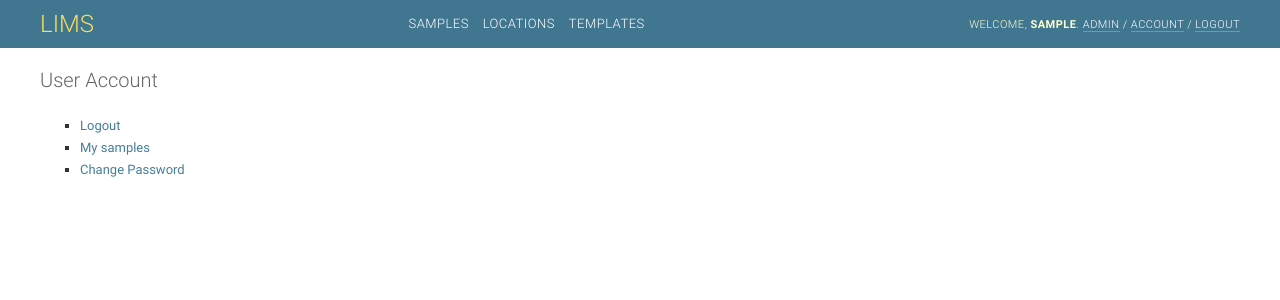
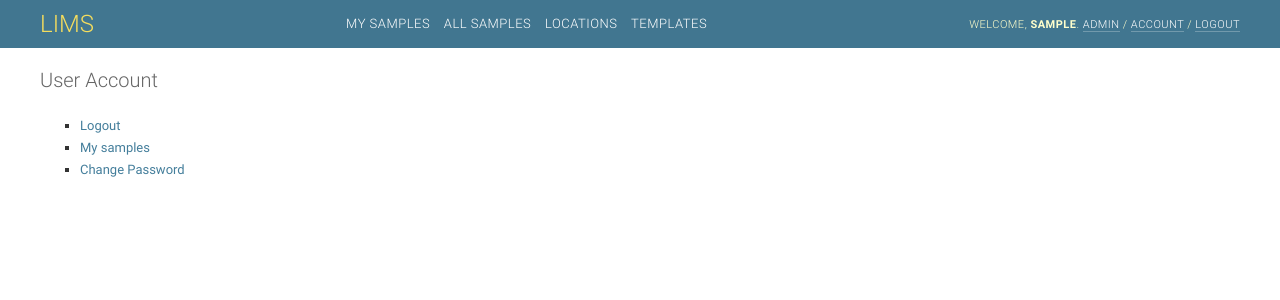
Before and after one commit to paleolimbot/lims-django, a Django app: page /lims/account/ in a window 1280 px wide. Shown: the top 300 px of the page. Run offline with Django 3.2, Linux system fonts and the light colour scheme; the visitor is signed in with stand-in values (Sample User, id 1).

Commit message:
add link to all samples from home

```diff
--- a/lims/templates/lims/base.html
+++ b/lims/templates/lims/base.html
@@ -23,7 +23,10 @@
                 <div id="header-nav-menu">
                     <ul>
                         <li>
-                            <a href="{% url 'lims:my_sample_list' %}">Samples</a>
+                            <a href="{% url 'lims:my_sample_list' %}">My Samples</a>
+                        </li>
+                        <li>
+                            <a href="{% url 'lims:sample_list' %}">All Samples</a>
                         </li>
                         <li>
                             <a href="{% url 'lims:location_list' %}">Locations</a>
```
